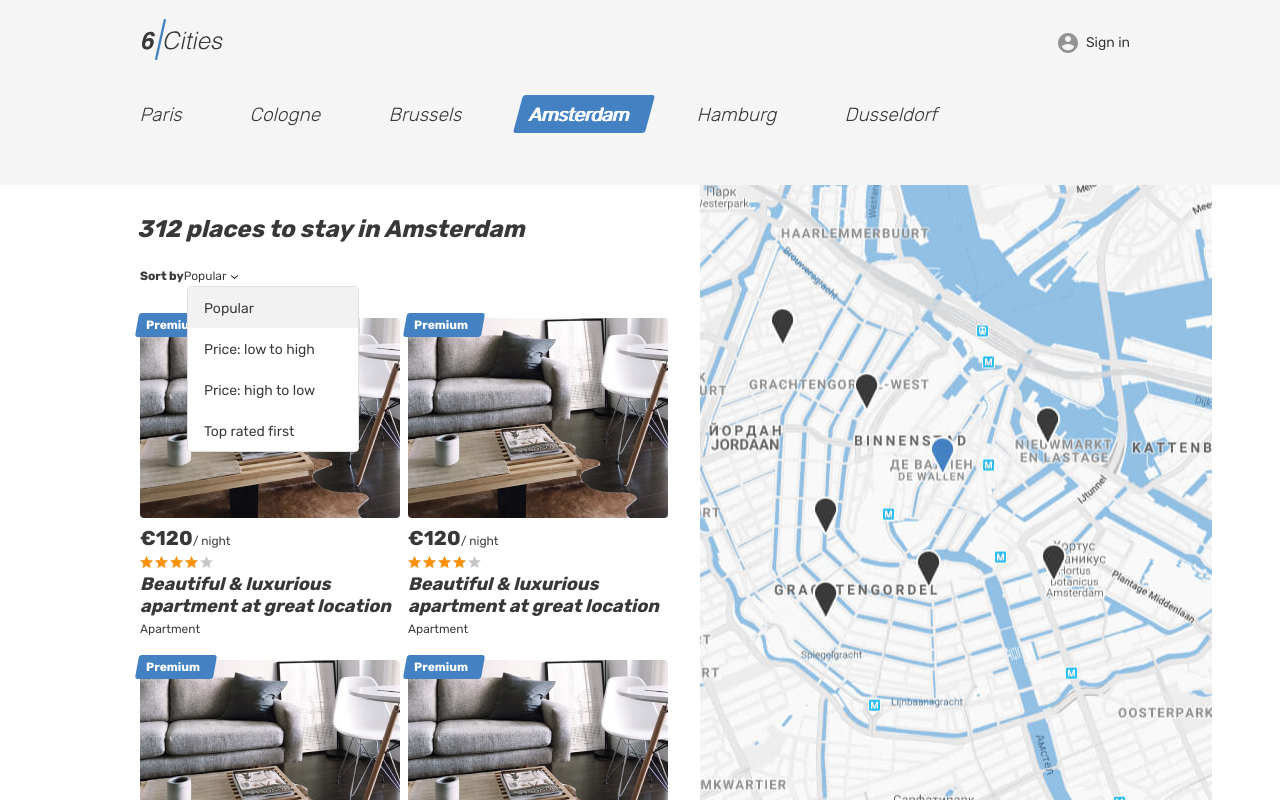
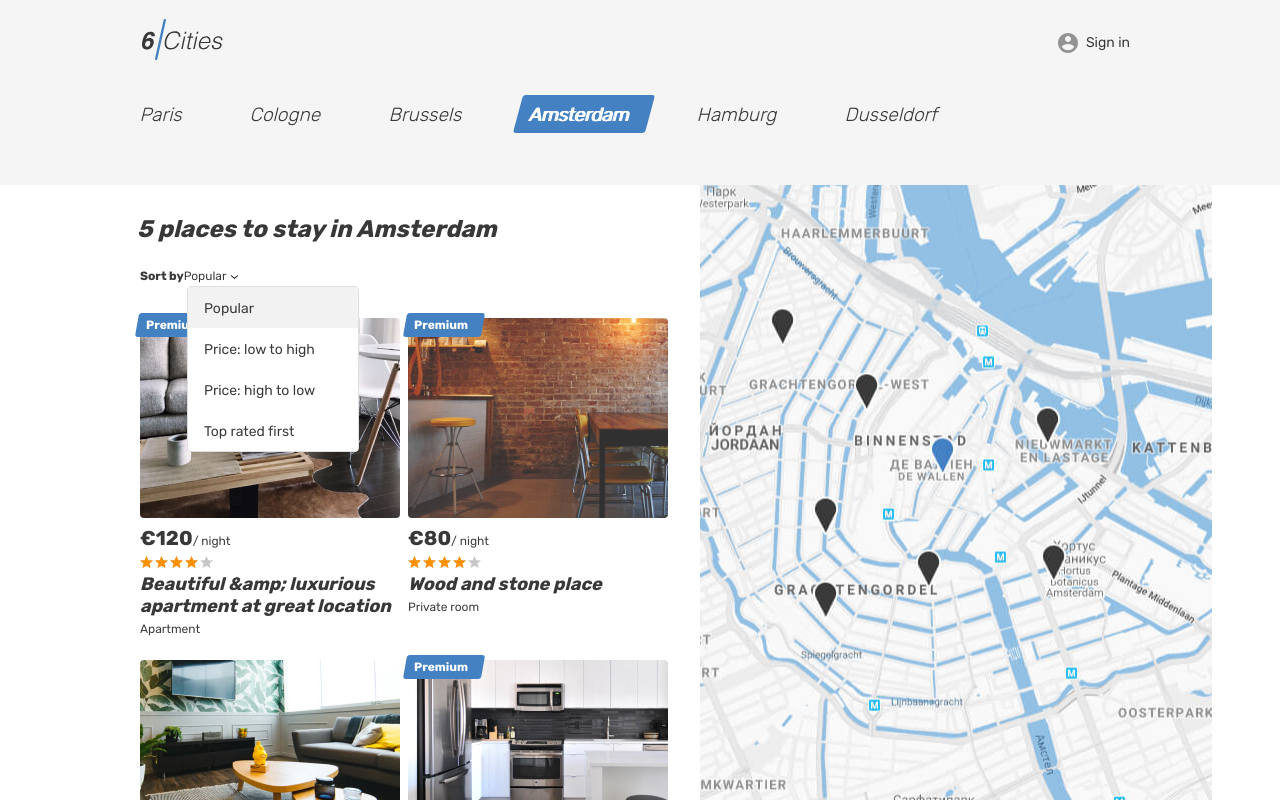
Before and after one commit to Kvazim/1730259-six-cities-simple-12, a React (Create React App) app in the folder project/: page / in a window 1280 px wide. Built offline with nearby package versions, Linux system fonts and the light colour scheme.

Commit message:
логика карточек

```diff
--- a/project/src/components/app/app.tsx
+++ b/project/src/components/app/app.tsx
@@ -8,17 +8,16 @@ import PageNotFound from '../../pages/page-not-found/page-not-found';
 import { Offers } from '../../types/cards';
 
 type AppProps = {
-  placesOffer: number;
   offers: Offers;
 };
 
-function App({ placesOffer, offers }: AppProps): JSX.Element {
+function App({ offers }: AppProps): JSX.Element {
   return (
     <HelmetProvider>
       <BrowserRouter>
         <Routes>
           <Route path={AppRoute.Root} />
-          <Route index element={<Main placesOffer={placesOffer} offers={offers} />} />
+          <Route index element={<Main offers={offers} />} />
           <Route path={AppRoute.Login} element={<Login />} />
           <Route path={AppRoute.Offer} element={<Property />} />
           <Route path="*" element={<PageNotFound />} />
--- a/project/src/components/cities-card/cities-card.tsx
+++ b/project/src/components/cities-card/cities-card.tsx
@@ -1,39 +1,47 @@
-import {Link} from 'react-router-dom';
-// import { Offer } from '../../types/cards';
+import { Link, generatePath } from 'react-router-dom';
+import { AppRoute } from '../../consts';
+import { Offer } from '../../types/cards';
 
-// type CitiesCardProp = {
-//   offer: Offer;
-// }
+type CitiesCardProp = {
+  offer: Offer;
+}
 
-function CitiesCard(): JSX.Element {
+function CitiesCard({ offer }: CitiesCardProp): JSX.Element {
+  const {isPremium, previewImage, price, title, type, id} = offer;
   return (
     <article className="cities__card place-card">
-      <div className="place-card__mark">
-        <span>Premium</span>
-      </div>
+      {
+        isPremium
+          ?
+          <div className="place-card__mark">
+            <span>Premium</span>
+          </div>
+          :
+          null
+      }
       <div className="cities__image-wrapper place-card__image-wrapper">
-        <Link to="#todo">
-          <img className="place-card__image" src="img/apartment-01.jpg" width="260" height="200" alt="Place" />
+        <Link to={generatePath(AppRoute.Offer, { id: `${id}`})}>
+          <img className="place-card__image" src={previewImage} width="260" height="200" alt="Place" />
         </Link>
       </div>
       <div className="place-card__info">
         <div className="place-card__price-wrapper">
           <div className="place-card__price">
-            <b className="place-card__price-value">&euro;120</b>
+            <b className="place-card__price-value">&euro;{price}</b>
             <span className="place-card__price-text">&#47;&nbsp;night</span>
           </div>
 
         </div>
         <div className="place-card__rating rating">
           <div className="place-card__stars rating__stars">
-            <span style={{width: '80%'}}></span>
+            <span style={{ width: '80%' }}></span>
             <span className="visually-hidden">Rating</span>
           </div>
         </div>
         <h2 className="place-card__name">
-          <Link to="#todo">Beautiful &amp; luxurious apartment at great location</Link>
+          <Link to={generatePath(AppRoute.Offer, { id: `${id}`})}>{title}</Link>
         </h2>
-        <p className="place-card__type">Apartment</p>
+        <p className="place-card__type">{type}</p>
       </div>
     </article>
   );
--- a/project/src/components/cities/cities.tsx
+++ b/project/src/components/cities/cities.tsx
@@ -3,11 +3,10 @@ import { Offers } from '../../types/cards';
 import Tabs from '../tabs/tabs';
 
 type CitiesProp = {
-  placesOffer: number;
   offers: Offers;
 }
 
-function Cities({ placesOffer, offers }: CitiesProp): JSX.Element {
+function Cities({ offers }: CitiesProp): JSX.Element {
   return (
     <main className="page__main page__main--index">
       <h1 className="visually-hidden">Cities</h1>
@@ -16,7 +15,7 @@ function Cities({ placesOffer, offers }: CitiesProp): JSX.Element {
         <div className="cities__places-container container">
           <section className="cities__places places">
             <h2 className="visually-hidden">Places</h2>
-            <b className="places__found">{placesOffer} places to stay in Amsterdam</b>
+            <b className="places__found">{offers.length} places to stay in Amsterdam</b>
             <form className="places__sorting" action="#" method="get">
               <span className="places__sorting-caption">Sort by</span>
               <span className="places__sorting-type" tabIndex={0}>
@@ -33,12 +32,11 @@ function Cities({ placesOffer, offers }: CitiesProp): JSX.Element {
               </ul>
             </form>
             <div className="cities__places-list places__list tabs__content">
-              <CitiesCard />
-              <CitiesCard />
-              <CitiesCard />
-              <CitiesCard />
-              <CitiesCard />
-              <CitiesCard />
+              {
+                offers.map((offer) => (
+                  <CitiesCard key={offer.id} offer={offer} />
+                ))
+              }
             </div>
           </section>
           <div className="cities__right-section">
--- a/project/src/index.tsx
+++ b/project/src/index.tsx
@@ -2,10 +2,6 @@ import React from 'react';
 import ReactDOM from 'react-dom/client';
 import App from './components/app/app';
 import { offers } from './mocks/offers';
-
-const Setting = {
-  PlacesOffer: 312,
-} as const;
 
 const root = ReactDOM.createRoot(
   document.getElementById('root') as HTMLElement,
@@ -14,7 +10,6 @@ const root = ReactDOM.createRoot(
 root.render(
   <React.StrictMode>
     <App
-      placesOffer={Setting.PlacesOffer}
       offers={offers}
     />
   </React.StrictMode>,
--- a/project/src/mocks/offers.ts
+++ b/project/src/mocks/offers.ts
@@ -25,7 +25,6 @@ export const offers: Offers = [
       name: 'Angelina',
       isPro: true,
     },
-
   },
   {
     id: 2,
@@ -51,7 +50,6 @@ export const offers: Offers = [
       name: 'Angelina',
       isPro: false,
     },
-
   },
   {
     id: 3,
@@ -77,7 +75,6 @@ export const offers: Offers = [
       name: 'Angelina',
       isPro: true,
     },
-
   },
   {
     id: 4,
@@ -103,7 +100,6 @@ export const offers: Offers = [
       name: 'Angelina',
       isPro: true,
     },
-
   },
   {
     id: 5,
@@ -129,6 +125,5 @@ export const offers: Offers = [
       name: 'Angelina',
       isPro: true,
     },
-
   },
 ];
--- a/project/src/pages/main/main.tsx
+++ b/project/src/pages/main/main.tsx
@@ -5,11 +5,10 @@ import { Offers } from '../../types/cards';
 import CitiesEmpty from '../cities-empty/cities-empty';
 
 type MainScreenProps = {
-  placesOffer: number;
   offers: Offers;
 }
 
-function Main({ placesOffer, offers }: MainScreenProps): JSX.Element {
+function Main({ offers }: MainScreenProps): JSX.Element {
   return (
     <div className="page page--gray page--main">
       <Helmet>
@@ -20,7 +19,7 @@ function Main({ placesOffer, offers }: MainScreenProps): JSX.Element {
       {
         Array.isArray(offers) && offers.length > 0
           ?
-          <Cities placesOffer={placesOffer} offers={offers} />
+          <Cities offers={offers} />
           :
           <CitiesEmpty />
       }
```
Also changed, not shown: project/src/types/cards.ts (+19 -19 lines).
